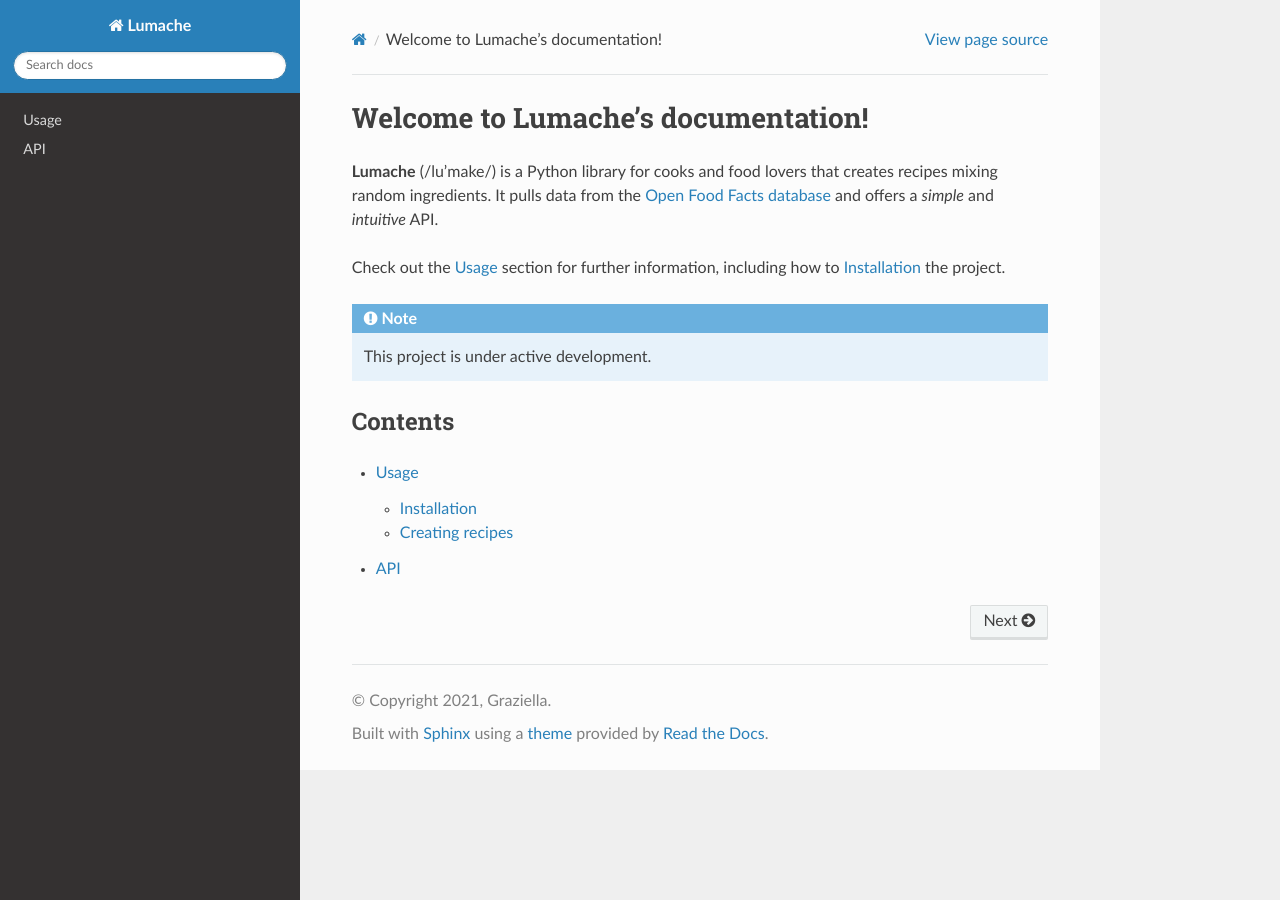
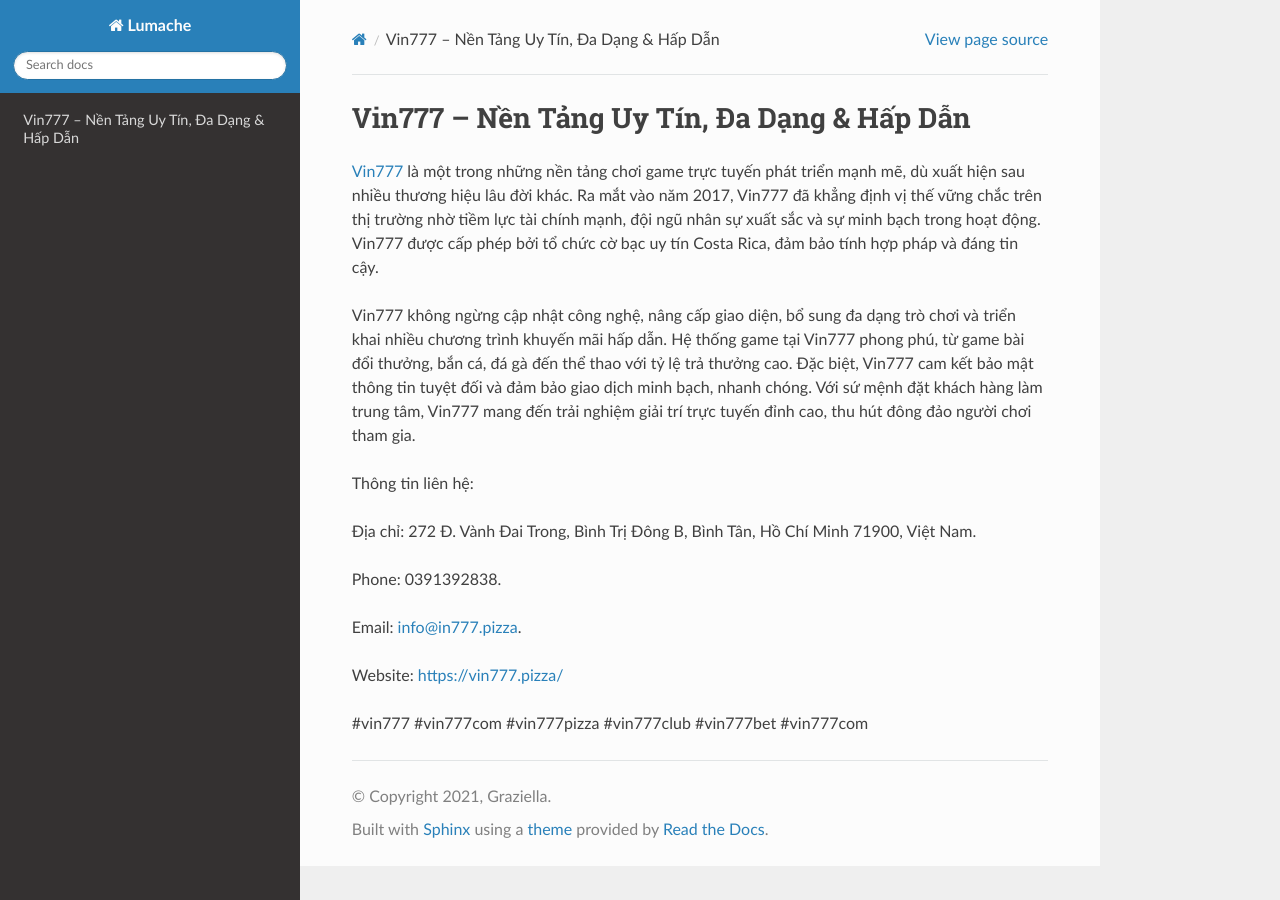
Before and after one commit to raaginigandhi216/vin777pizza, a Sphinx documentation site: the page built from docs/source/index.rst, in a window 1280 px wide. Built offline with Sphinx 7.4.7 and the Read the Docs theme 3.1.0, drawn with Linux system fonts in a browser that asks for light colours.

Commit message:
Update index.rst

```diff
--- a/docs/source/index.rst
+++ b/docs/source/index.rst
@@ -1,22 +1,18 @@
-Welcome to Lumache's documentation!
+Vin777 – Nền Tảng Uy Tín, Đa Dạng & Hấp Dẫn
 ===================================
 
-**Lumache** (/lu'make/) is a Python library for cooks and food lovers
-that creates recipes mixing random ingredients.
-It pulls data from the `Open Food Facts database <https://world.openfoodfacts.org/>`_
-and offers a *simple* and *intuitive* API.
+`Vin777 <https://vin777.pizza/>`_ là một trong những nền tảng chơi game trực tuyến phát triển mạnh mẽ, dù xuất hiện sau nhiều thương hiệu lâu đời khác. Ra mắt vào năm 2017, Vin777 đã khẳng định vị thế vững chắc trên thị trường nhờ tiềm lực tài chính mạnh, đội ngũ nhân sự xuất sắc và sự minh bạch trong hoạt động. Vin777 được cấp phép bởi tổ chức cờ bạc uy tín Costa Rica, đảm bảo tính hợp pháp và đáng tin cậy.
 
-Check out the :doc:`usage` section for further information, including
-how to :ref:`installation` the project.
+Vin777 không ngừng cập nhật công nghệ, nâng cấp giao diện, bổ sung đa dạng trò chơi và triển khai nhiều chương trình khuyến mãi hấp dẫn. Hệ thống game tại Vin777 phong phú, từ game bài đổi thưởng, bắn cá, đá gà đến thể thao với tỷ lệ trả thưởng cao. Đặc biệt, Vin777 cam kết bảo mật thông tin tuyệt đối và đảm bảo giao dịch minh bạch, nhanh chóng. Với sứ mệnh đặt khách hàng làm trung tâm, Vin777 mang đến trải nghiệm giải trí trực tuyến đỉnh cao, thu hút đông đảo người chơi tham gia.
 
-.. note::
+Thông tin liên hệ:
 
-   This project is under active development.
+Địa chỉ: 272 Đ. Vành Đai Trong, Bình Trị Đông B, Bình Tân, Hồ Chí Minh 71900, Việt Nam.
 
-Contents
---------
+Phone: 0391392838.
 
-.. toctree::
+Email: info@in777.pizza.
 
-   usage
-   api
+Website: https://vin777.pizza/
+
+#vin777 #vin777com #vin777pizza #vin777club #vin777bet #vin777com
```
